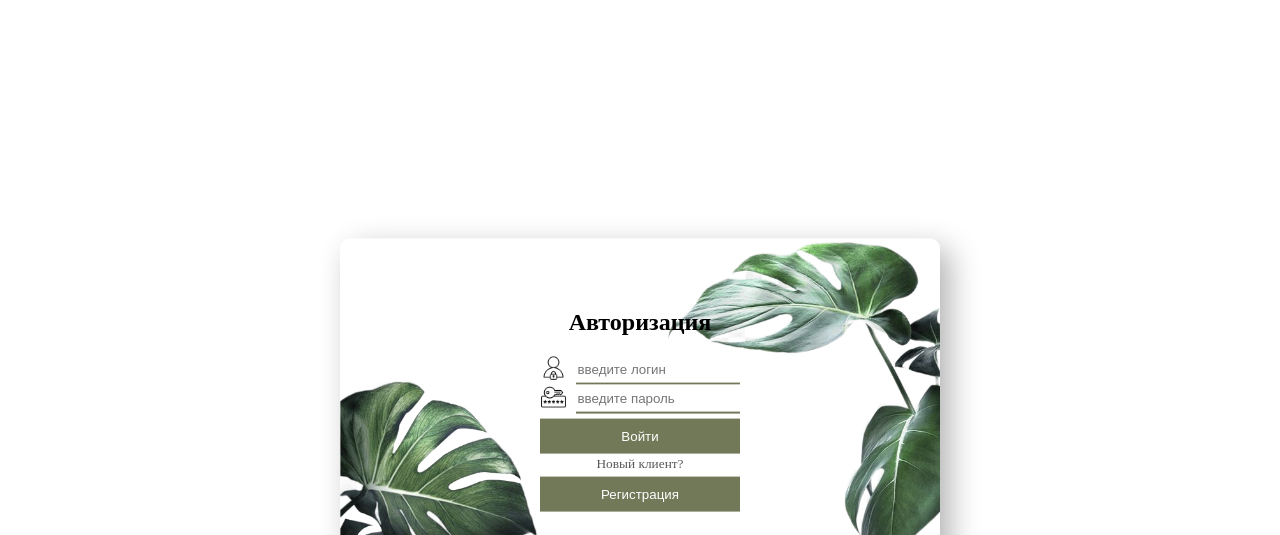
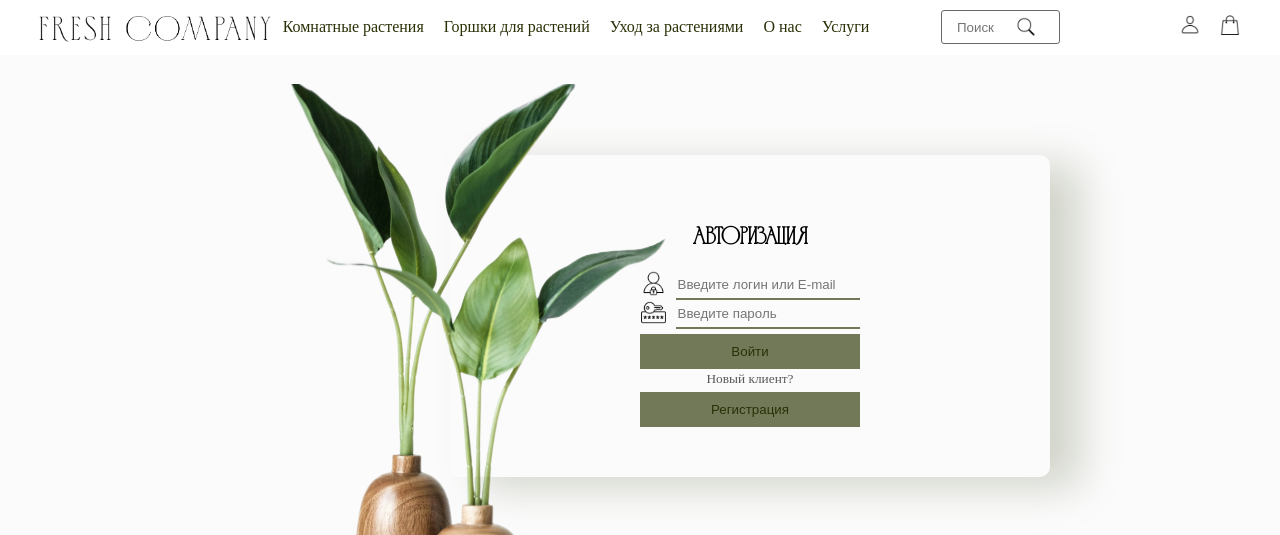
Before and after one commit to mariyaVB/PlantStore, a Django app: page /users/login/ in a window 1280 px wide; the page is wider, and only the part inside the window is pictured. Shown: the top 535 px of that part. Run offline with Django 4.2, Linux system fonts and the light colour scheme; some libraries are stand-ins or nearby versions; grey boxes are pictures that could not be loaded.

Commit message:
Готова регистрация и добавлен вход по логину и E-mail.

```diff
--- a/ShopFlowers/ShopFlowers/settings.py
+++ b/ShopFlowers/ShopFlowers/settings.py
@@ -118,3 +118,8 @@ MEDIA_ROOT = os.path.join(BASE_DIR, 'media/')
 LOGIN_REDIRECT_URL = 'main'
 LOGOUT_REDIRECT_URL = 'main'
 LOGIN_URL = 'login'
+
+AUTHENTICATION_BACKENDS = [
+    'django.contrib.auth.backends.ModelBackend',
+    'users.authentication.EmailAuthBackend',
+]
--- a/ShopFlowers/flowers/static/css/flowers_style.css
+++ b/ShopFlowers/flowers/static/css/flowers_style.css
@@ -26,7 +26,7 @@ a {
 }
 
 @font-face {
-  font-family: 'myFont';
+  font-family: 'myFontMirra';
   src: url('../fonts/Mirra.otf');
 }
 
@@ -39,7 +39,7 @@ a {
 
 .category-list span {
     text-color: rgba(45, 44, 44, 1);
-    font-family: 'myFont';
+    font-family: 'myFontMirra';
     font-size: 30pt;
     display: inline-block;
     padding-top: 25px;
--- a/ShopFlowers/flowers/templates/main_page.html
+++ b/ShopFlowers/flowers/templates/main_page.html
@@ -43,3 +43,5 @@
     </section>
 
 {% endblock base_content %}
+
+{
--- a/ShopFlowers/static/css/base_style.css
+++ b/ShopFlowers/static/css/base_style.css
@@ -175,78 +175,3 @@ nav .user{
 }
 
 .show {display:block;}
-
-
-
-
-
-
-.form-img img {
-    width: 25px;
-    height: 25px;
-}
-
-.log, .pas {
-    display: flex;
-    gap: 10px;
-    justify-content: center;
-    align-items: center;
-}
-
-.form-input {
-	border: none;
-	width: 160px;
-	height: 25px;
-	border-bottom: 2px solid rgba(114, 121, 88, 1);
-	background-color: white;
-}
-
-.form-input:hover {
-	border: 2px solid rgba(114, 121, 88, 1);
-}
-
-.entrance, .registration {
-	text-align: center;
-	width: 200px;
-	padding: 10px;
-	background-color: rgba(114, 121, 88, 1);
-	border: none;
-	margin-top: 5px;
-	color: white;
-}
-
-.entrance:hover, .registration:hover {
-	background-color: rgba(209, 216, 184, 1);
-	color: black;
-}
-
-.overlay {
-	position: absolute;
-	width: 100%;
-	height: 100%;
-	top: 0;
-	left: 0;
-	background-color: rgba(255, 255, 255, 0.8);
-	display: none;
-}
-
-.popup {
-	position: absolute;
-	left: 50%;
-	top: 50%;
-	transform: translate(-50%, -50%);
-	width: 500px;
-	padding: 50px;
-	text-align: center;
-	border-radius: 10px;
-	box-shadow: 10px 10px 30px rgb(180, 179, 179);
-    background-image: url(../images/auth.png);
-    background-size: cover;
-	background-repeat: no-repeat;
-}
-
-.hint {
-    font-size: 10pt;
-    color: rgba(88, 88, 88, 1);
-    height: 5px;
-}
--- a/ShopFlowers/static/js/base.js
+++ b/ShopFlowers/static/js/base.js
@@ -7,15 +7,15 @@ function myFunction() {
 }
 
 
-window.onclick = function(event) {
-  if (!event.target.matches('.drop-btn')) {
-    var dropdowns = document.getElementsByClassName("dropdown-content");
-    var i;
-    for (i = 0; i < dropdowns.length; i++) {
-      var openDropdown = dropdowns[i];
-      if (openDropdown.classList.contains('show')) {
-        openDropdown.classList.remove('show');
-      }
-    }
-  }
-}
+//window.onclick = function(event) {
+//  if (!event.target.matches('.drop-btn')) {
+//    var dropdowns = document.getElementsByClassName("dropdown-content");
+//    var i;
+//    for (i = 0; i < dropdowns.length; i++) {
+//      var openDropdown = dropdowns[i];
+//      if (openDropdown.classList.contains('show')) {
+//        openDropdown.classList.remove('show');
+//      }
+//    }
+//  }
+//}
--- a/ShopFlowers/templates/base.html
+++ b/ShopFlowers/templates/base.html
@@ -83,32 +83,6 @@
 
     <p class="author">&#169 Оформление сайта. ООО «Правообладатель контента», 2024-2025</p>
 
-    <section class="overlay">
-    <div class="popup">
-        <h2>{{ title }}</h2>
-        <form method="post" action="{% url 'login' %}">
-            {% csrf_token %}
-            {% for form in form_auth %}
-            {% if form.name == 'username' %}
-                <div class="log">
-                    <label class="form-img"><img src="{% static 'icons/icon-user-login.png' %}"></label>
-                    {{ form }}
-                </div>
-            {% endif %}
-            {% if form.name == 'password' %}
-                <div class="pas">
-                    <label class="form-img"><img src="{% static 'icons/icon-password.png' %}"></label>
-                    {{ form }}
-                </div>
-            {% endif %}
-        {% endfor %}
-
-            <button class="entrance">Войти</button><br>
-            <span class="hint">Новый клиент?</span><br>
-            <button class="registration">Регистрация</button>
-        </form>
-    </div>
-    </section>
 
     <script src="http://code.jquery.com/jquery-1.6.1.min.js"></script>
     <script src="{% static 'js/base.js' %}"></script>
--- a/ShopFlowers/users/forms.py
+++ b/ShopFlowers/users/forms.py
@@ -1,9 +1,41 @@
 from django import forms
-from django.contrib.auth.forms import AuthenticationForm
+from django.contrib.auth import get_user_model
+from django.contrib.auth.forms import AuthenticationForm, UserCreationForm
 
 
 class LoginUserForm(AuthenticationForm):
     username = forms.CharField(max_length=50,
-                               widget=forms.TextInput(attrs={'class': 'form-input', 'placeholder': 'введите логин'}))
+                               widget=forms.TextInput(attrs={'class': 'form-input',
+                                                             'placeholder': 'Введите логин или E-mail'}))
     password = forms.CharField(max_length=50,
-                               widget=forms.PasswordInput(attrs={'class': 'form-input', 'placeholder': 'введите пароль'}))
+                               widget=forms.PasswordInput(attrs={'class': 'form-input',
+                                                                 'placeholder': 'Введите пароль'}))
+
+
+class RegisterUserForm(UserCreationForm):
+    username = forms.CharField(label='Логин',
+                               widget=forms.TextInput(attrs={'class': 'form-input', 'placeholder': 'Логин'}))
+    password1 = forms.CharField(label='Пароль',
+                                widget=forms.PasswordInput(attrs={'class': 'form-input', 'placeholder': 'Пароль'}))
+    password2 = forms.CharField(label='Повтор пароля',
+                                widget=forms.PasswordInput(attrs={'class': 'form-input', 'placeholder': 'Повторите пароль'}))
+
+    class Meta:
+        model = get_user_model()
+        fields = ['username', 'email', 'first_name', 'last_name', 'password1', 'password2']
+        labels = {
+            'email': 'E-mail',
+            'first_name': 'Имя',
+            'last_name': 'Фамилия',
+        }
+        widgets = {
+            'email': forms.TextInput(attrs={'class': 'form-input', 'placeholder': 'E-mail'}),
+            'first_name': forms.TextInput(attrs={'class': 'form-input', 'placeholder': 'Имя'}),
+            'last_name': forms.TextInput(attrs={'class': 'form-input', 'placeholder': 'Фамилия'}),
+        }
+
+    # def clean_email(self):
+    #     email = self.cleaned_data['email']
+    #     if User.objects.filter(email=email).exists():
+    #         raise forms.ValidationError("Такой E-mail уже существует!")
+    #     return email
--- a/ShopFlowers/users/static/css/auth_style.css
+++ b/ShopFlowers/users/static/css/auth_style.css
@@ -1,3 +1,12 @@
+@font-face {
+  font-family: 'myFontMirra';
+  src: url('../fonts/Mirra.otf');
+}
+
+.form-title{
+    font-family: 'myFontMirra'
+}
+
 .form-img img {
     width: 25px;
     height: 25px;
@@ -12,10 +21,10 @@
 
 .form-input {
 	border: none;
-	width: 160px;
+	width: 180px;
 	height: 25px;
 	border-bottom: 2px solid rgba(114, 121, 88, 1);
-	background-color: white;
+    background: transparent;
 }
 
 .form-input:hover {
@@ -24,33 +33,38 @@
 
 .entrance, .registration {
 	text-align: center;
-	width: 200px;
+	width: 220px;
 	padding: 10px;
 	background-color: rgba(114, 121, 88, 1);
 	border: none;
 	margin-top: 5px;
-	color: white;
+    color: rgba(40, 49, 6, 1);
 }
 
 .entrance:hover, .registration:hover {
 	background-color: rgba(209, 216, 184, 1);
-	color: black;
+    color: rgba(40, 49, 6, 1);
 }
 
 .overlay {
-	position: absolute;
-	left: 50%;
-	top: 50%;
-	transform: translate(-50%, -50%);
+    margin: 100px 0 0 450px;
 	width: 500px;
 	padding: 50px;
 	text-align: center;
 	border-radius: 10px;
-	box-shadow: 10px 10px 30px rgb(180, 179, 179);
-    background-image: url(../images/auth.png);
-    background-size: cover;
+	box-shadow: 30px 10px 40px  rgba(114, 121, 88, 0.3);
+}
+
+.popup {
+	width: 1600px;
+	height: 500px;
+	border-top: 1px solid rgba(40, 49, 6, 0);
+	background-image: url(../images/auth_reg_page.jpg);
+	background-size: cover;
 	background-repeat: no-repeat;
+
 }
+
 
 .hint {
     font-size: 10pt;
--- a/ShopFlowers/users/templates/login.html
+++ b/ShopFlowers/users/templates/login.html
@@ -1,36 +1,42 @@
-<!DOCTYPE html>
+{% extends "base.html" %}
 {% load static %}
-<html lang="en">
-<head>
+{% block head_title %}
     <meta charset="UTF-8">
     <link rel="stylesheet" href="{% static 'css/auth_style.css' %}" />
     <title>{{ title }}</title>
-</head>
-<body>
+{% endblock head_title %}
+
+{% block base_content %}
+<section class="popup">
 <div class="overlay">
-        <h2>{{ title }}</h2>
-        <form method="post" action="{% url 'login' %}">
-            {% csrf_token %}
-            {% for form in form_auth %}
+    <h2 class="form-title">{{ title }}</h2>
+    <form method="post" action="{% url 'login' %}" >
+        {% csrf_token %}
+
+        <div class="form-error">{{ form.non_field_errors }}</div>
+        {% for form in form_auth %}
             {% if form.name == 'username' %}
                 <div class="log">
                     <label class="form-img"><img src="{% static 'icons/icon-user-login.png' %}"></label>
                     {{ form }}
                 </div>
+                <div class="form-error">{{ form.errors }}</div>
             {% endif %}
             {% if form.name == 'password' %}
                 <div class="pas">
                     <label class="form-img"><img src="{% static 'icons/icon-password.png' %}"></label>
                     {{ form }}
                 </div>
+                <div class="form-error">{{ form.errors }}</div>
             {% endif %}
         {% endfor %}
 
-            <button class="entrance">Войти</button><br>
-            <span class="hint">Новый клиент?</span><br>
-            <button class="registration">Регистрация</button>
-        </form>
+        <button class="entrance">Войти</button><br>
+    </form>
+
+    <span class="hint">Новый клиент?</span><br>
+    <a href="{% url 'register' %}"><button class="registration">Регистрация</button></a>
 </div>
+</section>
 
-</body>
-</html>
+{% endblock base_content %}
--- a/ShopFlowers/users/urls.py
+++ b/ShopFlowers/users/urls.py
@@ -4,4 +4,5 @@ import users.views as users
 urlpatterns = [
     path('login/', users.LoginUser.as_view(), name='login'),
     path('logout/', users.LogoutView.as_view(), name='logout'),
+    path('register/', users.RegisterUser.as_view(), name='register'),
 ]
--- a/ShopFlowers/users/views.py
+++ b/ShopFlowers/users/views.py
@@ -2,7 +2,8 @@ from django.contrib.auth.forms import AuthenticationForm
 from django.contrib.auth.views import LoginView, LogoutView
 from django.shortcuts import render
 from django.urls import reverse_lazy
-from users.forms import LoginUserForm
+from django.views.generic import CreateView
+from users.forms import LoginUserForm, RegisterUserForm
 
 
 class LoginUser(LoginView):
@@ -16,3 +17,12 @@ class LoginUser(LoginView):
 
 class LogoutUser(LogoutView):
     next_page = reverse_lazy('main')
+
+
+class RegisterUser(CreateView):
+    form_class = RegisterUserForm
+    template_name = 'register.html'
+    extra_context = {'title': "Регистрация", 'form_register': form_class}
+
+    def get_success_url(self):
+        return reverse_lazy('login')
```
Also changed, not shown: ShopFlowers/users/authentication.py (added, +21 -0 lines), ShopFlowers/users/templates/register.html (added, +33 -0 lines), ShopFlowers/db.sqlite3, ShopFlowers/users/static/images/auth.png (deleted), ShopFlowers/users/static/images/auth_reg_page.jpg (added).
